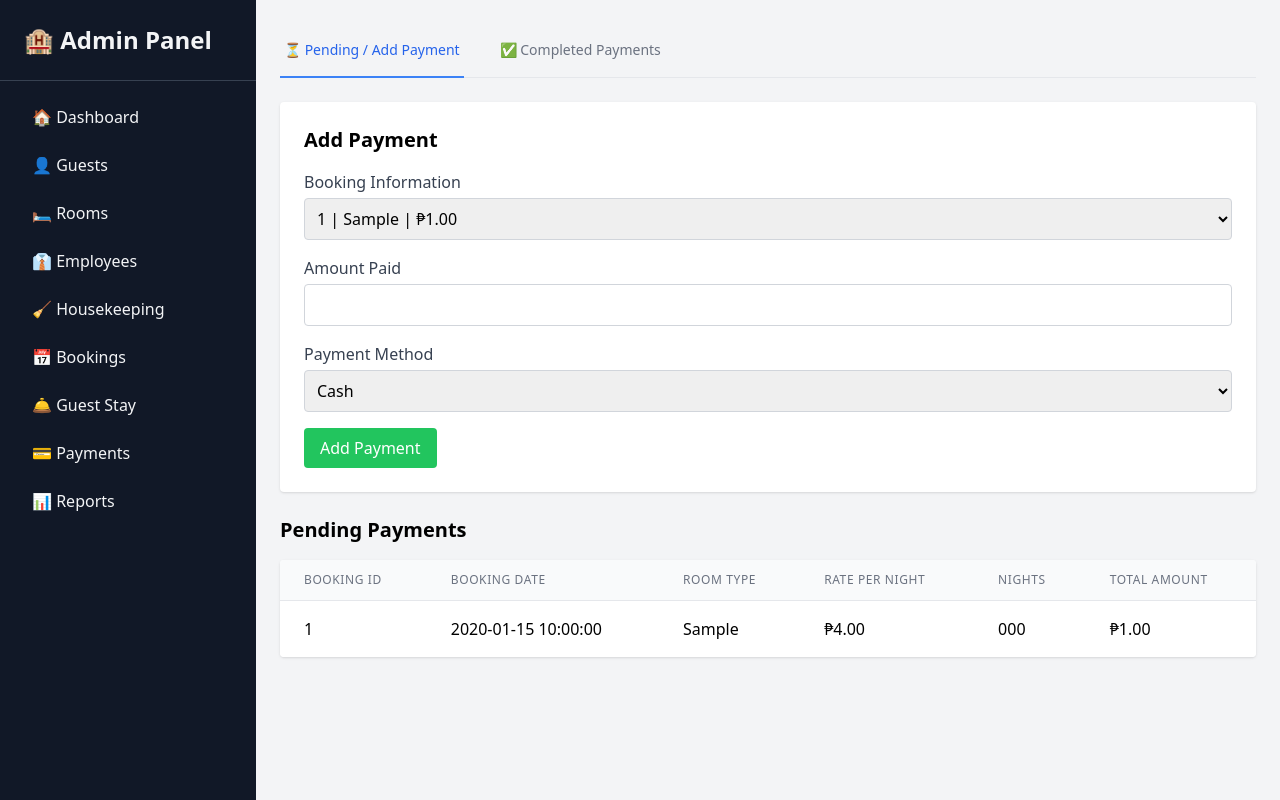
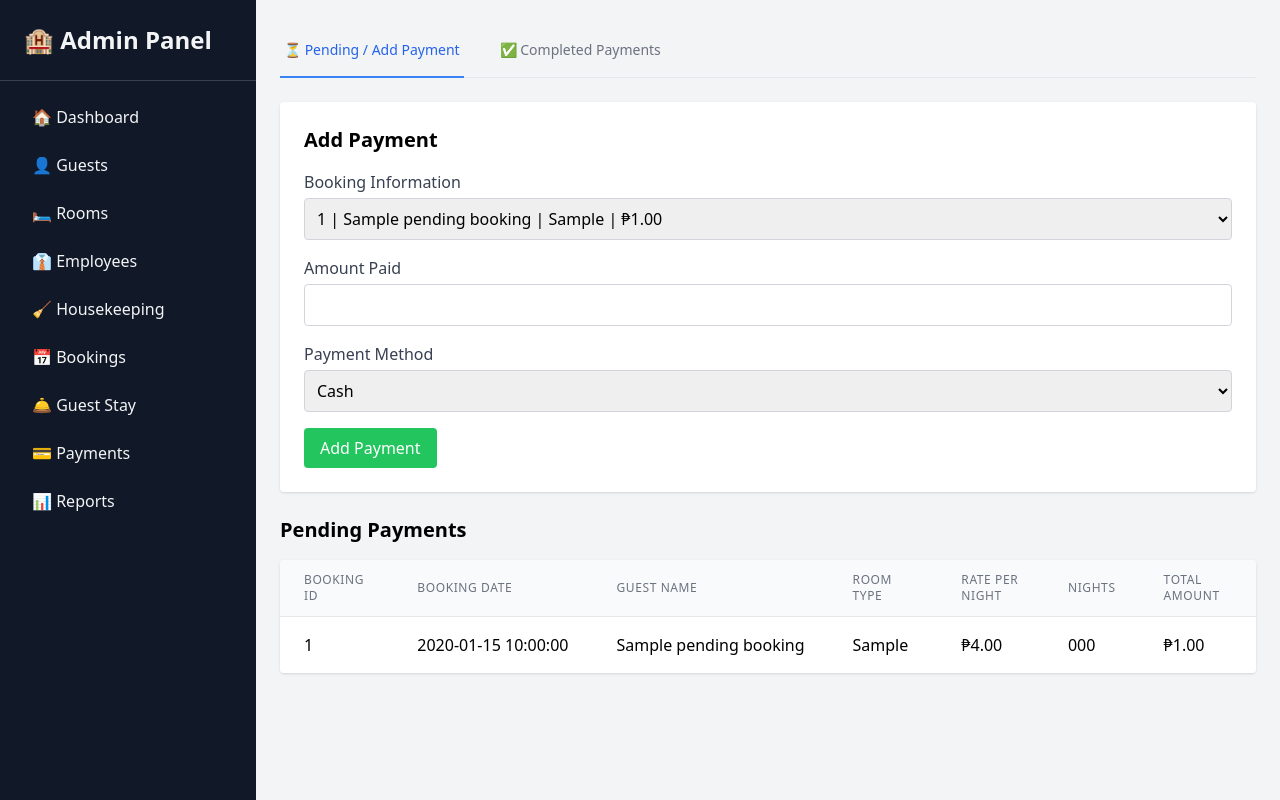
Before and after one commit to PrinceMPS/S26-06-DBApp, a Flask app: template templates/payments.html in a window 1280 px wide. Run offline with Flask 3, Linux system fonts and the light colour scheme; the template is opened without the code that fills it: most values are stand-ins (such as "Sample title", 1, 10 or a date in 2020); some libraries are stand-ins or nearby versions.

Commit message:
added guest name in pending payments

```diff
--- a/controllers/employees_controller.py
+++ b/controllers/employees_controller.py
@@ -32,7 +32,7 @@ def handle_employee():
             delete_employee_db(employee_id)
             flash('Employee deleted successfully!', 'success')
         except Exception as e:
-            flash(f'Error deleting employee: {str(e)}', 'error')
+            flash('Cannot delete employee: deletion failed due to connection to other records.', 'error')
     else:
         # Handle add/update
         first_name = request.form.get('first_name')
--- a/models/employees_model.py
+++ b/models/employees_model.py
@@ -56,6 +56,8 @@ def delete_employee_db(employee_id):
     cursor = conn.cursor()
     cursor.execute("DELETE FROM employee WHERE employee_id = %s", (employee_id,))
     conn.commit()
+    print("Employee deleted successfully.")
+
     cursor.close()
     conn.close()
 
--- a/templates/guests.html
+++ b/templates/guests.html
@@ -19,6 +19,7 @@
       <a href="http://127.0.0.1:5000/housekeeping-items" class="block hover:bg-gray-800 px-4 py-2 rounded">🧹 Housekeeping</a>
       <a href="http://127.0.0.1:5000/bookings" class="block hover:bg-gray-800 px-4 py-2 rounded">📅 Bookings</a>
       <a href="http://127.0.0.1:5000/gueststay" class="block hover:bg-gray-800 px-4 py-2 rounded">🛎️ Guest Stay</a>
+      <a href="http://127.0.0.1:5000/payments" class="block hover:bg-gray-800 px-4 py-2 rounded">💳 Payments</a>
       <a href="http://127.0.0.1:5000/reports" class="block hover:bg-gray-800 px-4 py-2 rounded">📊 Reports</a>
     </nav>
   </aside>
--- a/templates/payments.html
+++ b/templates/payments.html
@@ -61,7 +61,7 @@
           <select name="booking_id" class="w-full border border-gray-300 rounded p-2" required>
             {% for b in pending_bookings %}
               <option value="{{ b.booking_id }}">
-                {{ b.booking_id }} | {{ b.room_type }} | ₱{{ "{:,.2f}".format(b.total_amount) }}
+                {{ b.booking_id }} | {{ b.guest_name }} | {{ b.room_type }} | ₱{{ "{:,.2f}".format(b.total_amount) }}
               </option>
             {% endfor %}
           </select>
@@ -93,6 +93,7 @@
           <tr>
             <th class="px-6 py-3 text-left text-xs font-medium text-gray-500 uppercase tracking-wider">Booking ID</th>
             <th class="px-6 py-3 text-left text-xs font-medium text-gray-500 uppercase tracking-wider">Booking Date</th>
+            <th class="px-6 py-3 text-left text-xs font-medium text-gray-500 uppercase tracking-wider">Guest Name</th>
             <th class="px-6 py-3 text-left text-xs font-medium text-gray-500 uppercase tracking-wider">Room Type</th>
             <th class="px-6 py-3 text-left text-xs font-medium text-gray-500 uppercase tracking-wider">Rate per Night</th>
             <th class="px-6 py-3 text-left text-xs font-medium text-gray-500 uppercase tracking-wider">Nights</th>
@@ -104,6 +105,7 @@
           <tr class="hover:bg-gray-100">
             <td class="px-6 py-4 whitespace-nowrap">{{ b.booking_id }}</td>
             <td class="px-6 py-4 whitespace-nowrap">{{ b.booking_date }}</td>
+            <td class="px-6 py-4 whitespace-nowrap">{{ b.guest_name }}</td>
             <td class="px-6 py-4 whitespace-nowrap">{{ b.room_type }}</td>
             <td class="px-6 py-4 whitespace-nowrap">₱{{ "{:,.2f}".format(b.rate_per_night) }}</td>
             <td class="px-6 py-4 whitespace-nowrap">{{ b.number_of_nights }}</td>
```
Also changed, not shown: models/payments_model.py (+14 -12 lines), database/hotel_management.sql (line endings or trailing spaces).
